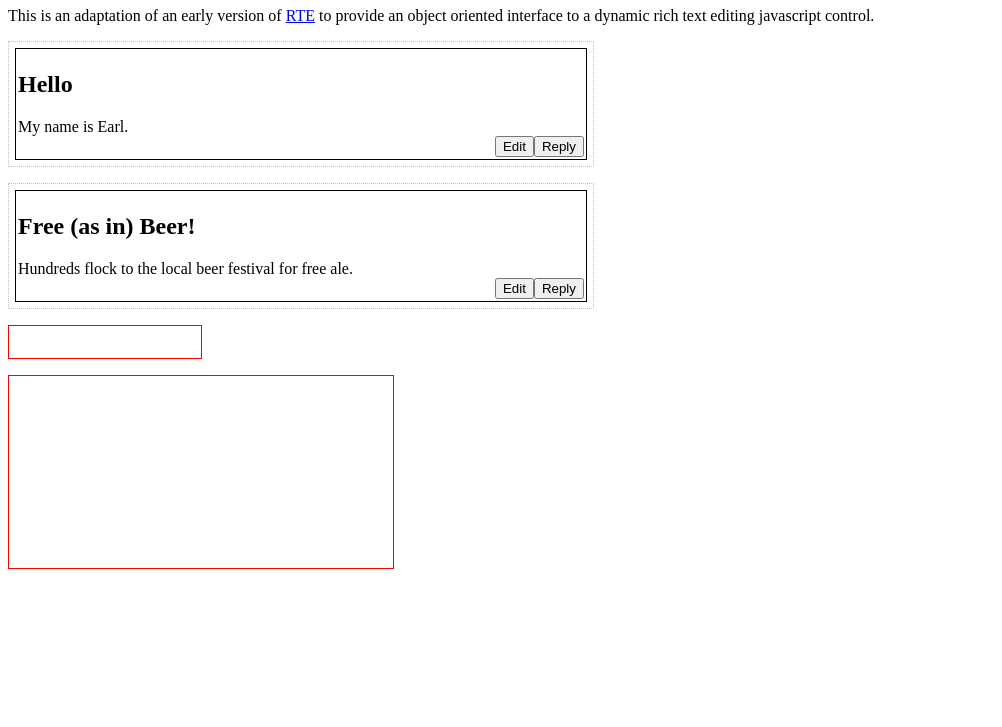
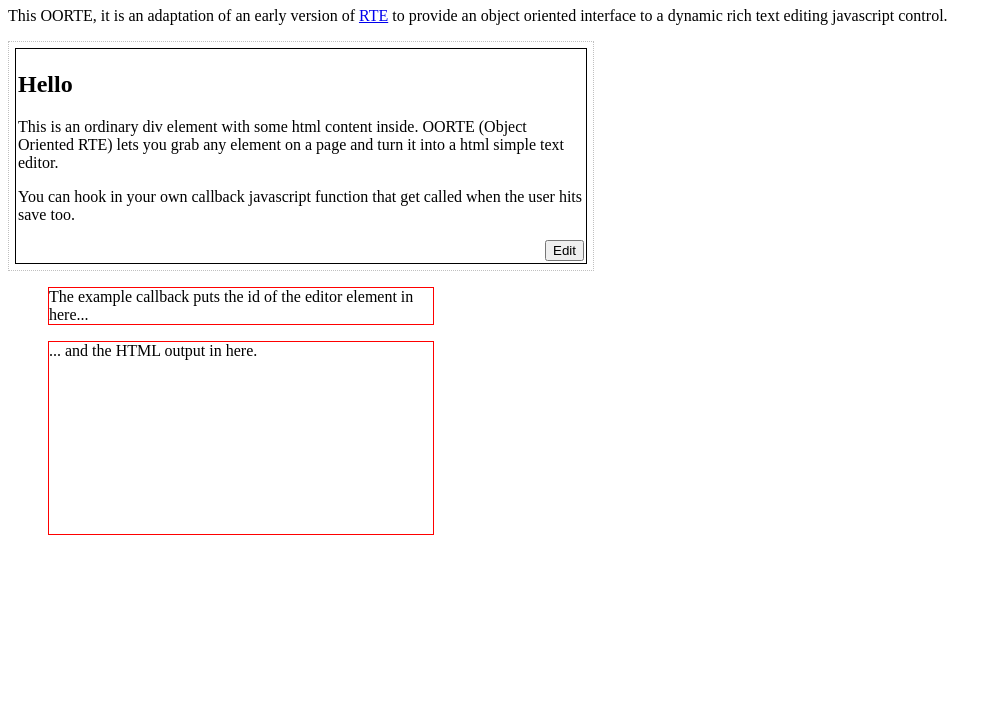
Before and after one commit to inorton/oorte, a plain HTML site: page index.html in a window 1280 px wide. Shown: the part 73-800 px from the top of the page, without its empty margins (0-1002 px from the left). Drawn offline with Linux system fonts and the light colour scheme.

Commit message:
tidy up the index page and remove Reply button

```diff
--- a/index.html
+++ b/index.html
@@ -28,27 +28,28 @@
 </head>
 <body>
 
-<h1>Rich Text Editor</h1>
+<h1>OO Rich Text Editor</h1>
 <p>
-This is an adaptation of an early version of <a href="http://www.kevinroth.com/rte/demo.htm">RTE</a> to provide an object oriented interface to a dynamic rich text editing javascript control.
+This OORTE, it is an adaptation of an early version of <a href="http://www.kevinroth.com/rte/demo.htm">RTE</a> to provide an object oriented interface to a dynamic rich text editing javascript control.
 </p>
 <div class="message">
   <div class="content" id="content1234">
     <h2>Hello</h2>
-    My name is Earl.
+    <p>
+    This is an ordinary div element with some html content inside. OORTE (Object Oriented RTE) lets you grab any element on a page and turn it into
+    a html simple text editor.
+    </p>
+    <p>
+    You can hook in your own callback javascript function that get called when the user hits save too.
+    </p>
   </div>
 </div>
-
-<div class="message">
-  <div class="content" id="abcdefg">
-    <h2>Free (as in) Beer!</h2>
-    Hundreds flock to the local beer festival for free ale.
-  </div>
+<blockquote>
+<div style="width:4in;border:1px solid red; margin-bottom:1em;" id="outputid"> The example callback puts the id of the editor element in here...</div>
+<div id="output" style="width:4in;height:2in;border:1px solid red">
+... and the HTML output in here.
 </div>
-
-<div style="width:2in; height:2em; border:1px solid red; margin-bottom:1em;" id="outputid"></div>
-<div id="output" style="width:4in;height:2in;border:1px solid red">
-</div>
+</blockquote>
 
 <script type="text/javascript">
  SetCallback_Save( function (id, content ) {
@@ -65,7 +66,6 @@ This is an adaptation of an early version of <a href="http://www.kevinroth.com/r
   } );
 
  var editor1 = new Editor("content1234");
- var editor2 = new Editor("abcdefg");
 </script>
 
 
--- a/richtext.js
+++ b/richtext.js
@@ -131,7 +131,8 @@ function Buttons()
 
   var repbtn = make_button("Reply");
   repbtn.onmouseup = function() { x.Reply(); }
-  repbtn.style.display = "inline";
+  // repbtn.style.display = "inline";
+  repbtn.style.display = "none";
   div.appendChild( repbtn );
 
 
@@ -317,7 +318,6 @@ function Reply()
   var newid = this.id + "_reply";
 
   var box = document.createElement("blockquote");
-  box.style.border = "1px dotted silver";
   box.style.padding = "3px";
   box.setAttribute("id", newid );
 
```
